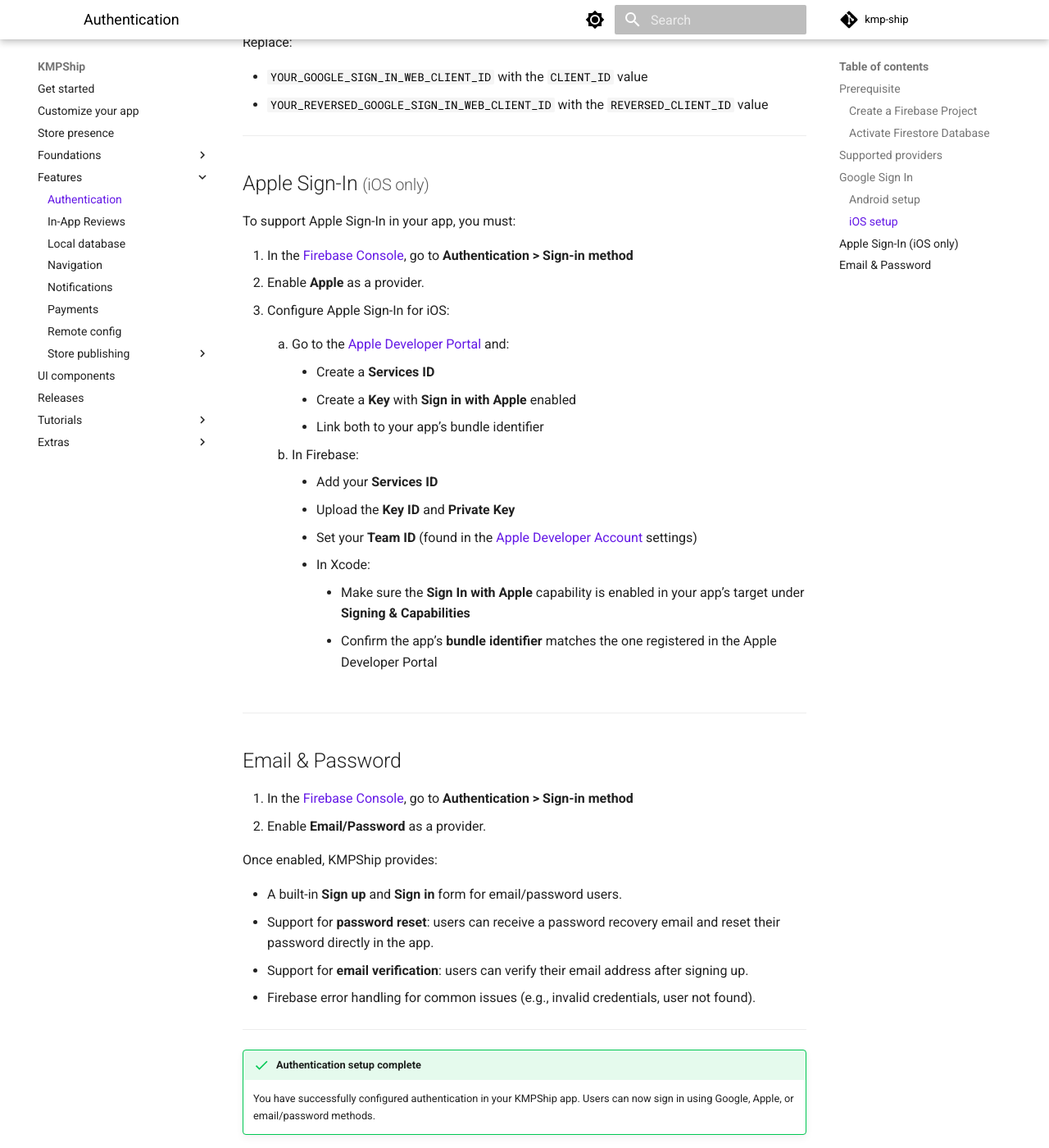
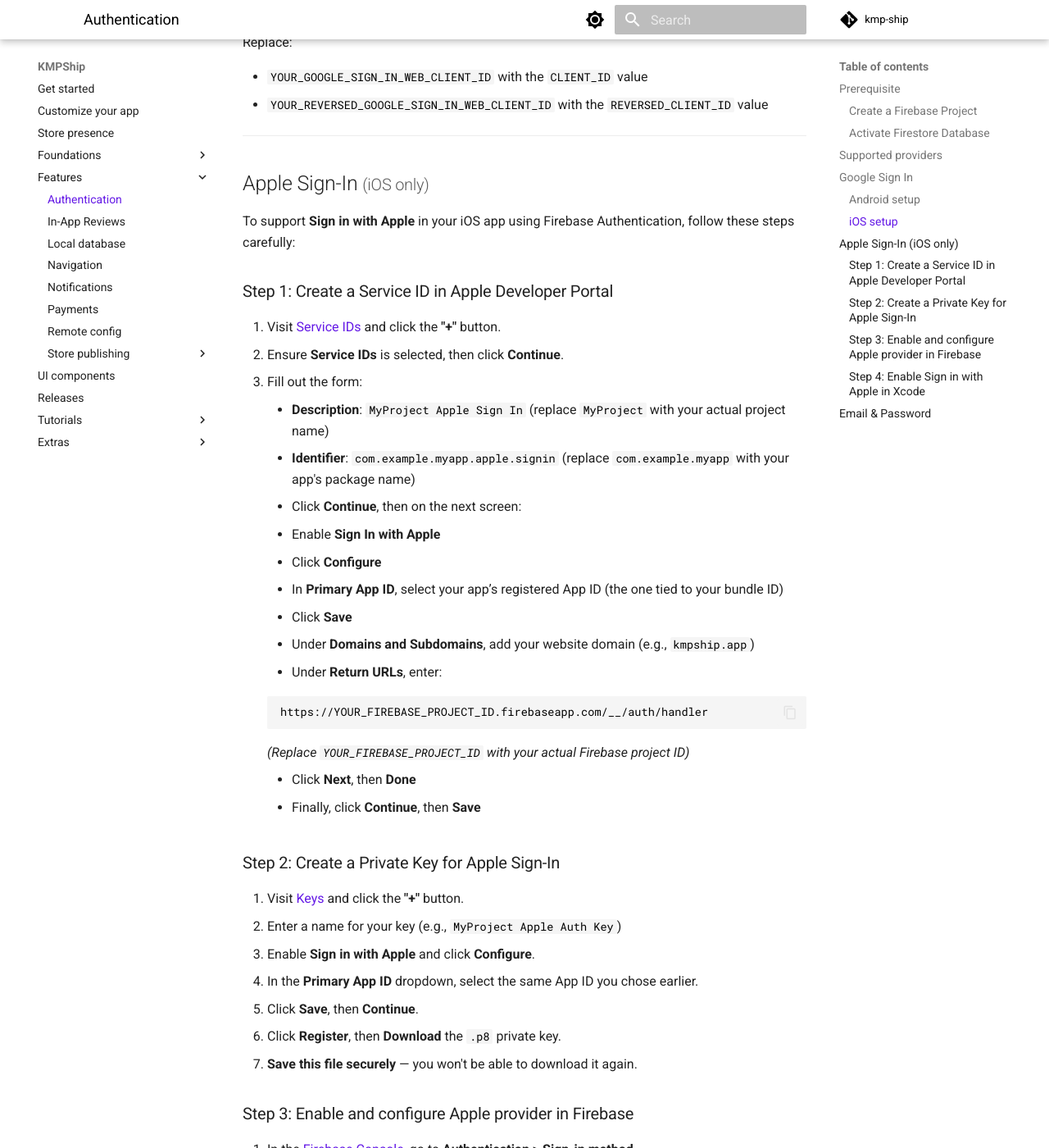
Before and after one commit to Tweener/kmpshipdoc, an MkDocs documentation site: the page built from docs/features/authentication.md, in a window 1280 px wide and 1400 px high, scrolled down 2148 px. Shown: the whole window at 82% size. Built offline with MkDocs 1.6.1 and Material for MkDocs 9.7.7, drawn with Linux system fonts in a browser that asks for light colours; some of the changed text lies outside the part shown.

Commit message:
Authentication - Update Sign In with Apple to provide more info

````diff
--- a/docs/features/authentication.md
+++ b/docs/features/authentication.md
@@ -93,27 +93,62 @@
 
 ## Apple Sign-In <small>(iOS only)</small>
 
-To support Apple Sign-In in your app, you must:
+To support **Sign in with Apple** in your iOS app using Firebase Authentication, follow these steps carefully:
+
+### Step 1: Create a Service ID in Apple Developer Portal
+
+1. Visit [Service IDs](https://developer.apple.com/account/resources/identifiers/list/serviceId) and click the **"+"** button.
+2. Ensure **Service IDs** is selected, then click **Continue**.
+3. Fill out the form:
+
+    * **Description**: `MyProject Apple Sign In` (replace `MyProject` with your actual project name)
+    * **Identifier**: `com.example.myapp.apple.signin` (replace `com.example.myapp` with your app's package name)
+4. Click **Continue**, then on the next screen:
+
+    * Enable **Sign In with Apple**
+    * Click **Configure**
+    * In **Primary App ID**, select your app’s registered App ID (the one tied to your bundle ID)
+    * Click **Save**
+    * Under **Domains and Subdomains**, add your website domain (e.g., `kmpship.app`)
+    * Under **Return URLs**, enter:
+
+      ```
+      https://YOUR_FIREBASE_PROJECT_ID.firebaseapp.com/__/auth/handler
+      ```
+
+      *(Replace `YOUR_FIREBASE_PROJECT_ID` with your actual Firebase project ID)*
+
+    * Click **Next**, then **Done**
+    * Finally, click **Continue**, then **Save**
+
+### Step 2: Create a Private Key for Apple Sign-In
+
+1. Visit [Keys](https://developer.apple.com/account/resources/authkeys/list) and click the **"+"** button.
+2. Enter a name for your key (e.g., `MyProject Apple Auth Key`)
+3. Enable **Sign in with Apple** and click **Configure**.
+4. In the **Primary App ID** dropdown, select the same App ID you chose earlier.
+5. Click **Save**, then **Continue**.
+6. Click **Register**, then **Download** the `.p8` private key.
+7. **Save this file securely** — you won't be able to download it again.
+
+### Step 3: Enable and configure Apple provider in Firebase
 
 1. In the [Firebase Console](https://console.firebase.google.com/), go to **Authentication > Sign-in method**
 2. Enable **Apple** as a provider.
-3. Configure Apple Sign-In for iOS:
+3. Fill out the following fields using the values from previous steps:
 
-     1. Go to the [Apple Developer Portal](https://developer.apple.com/account/resources/identifiers/list) and:
-          - Create a **Services ID**
-          - Create a **Key** with **Sign in with Apple** enabled
-          - Link both to your app’s bundle identifier
+    * **Services ID**: the Service ID you created in Step 1
+    * **Apple Team ID**: your Apple Team ID (found at [Apple Developer > Account](https://developer.apple.com/account) → **Membership Details**)
+    * **Key ID**: the ID from your newly created key in Step 2
+    * **Private key**: paste the content of the downloaded `.p8` file
+4. Click **Save**
 
-     2. In Firebase:
-          - Add your **Services ID**
-          - Upload the **Key ID** and **Private Key**
-          - Set your **Team ID** (found in the [Apple Developer Account](https://developer.apple.com/account) settings)
+### Step 4: Enable Sign in with Apple in Xcode
 
-          - In Xcode:
-            - Make sure the **Sign In with Apple** capability is enabled in your app’s target under **Signing & Capabilities**
-            - Confirm the app’s **bundle identifier** matches the one registered in the Apple Developer Portal
-
----
+1. Open your project in Xcode.
+2. Select your app target > **Signing & Capabilities**.
+3. Click **“+ Capability”**, then add **Sign In with Apple**.
+4. Ensure the **bundle identifier** matches the one used in your Apple Developer configuration.
 
 ## Email & Password
 
````
